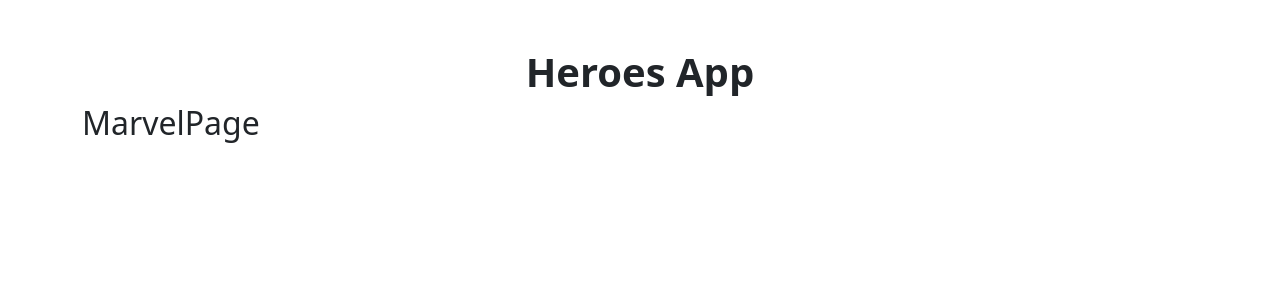
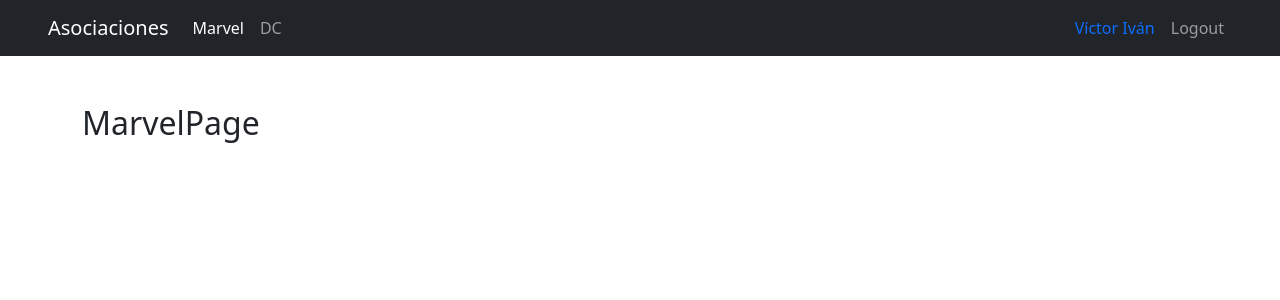
Before and after one commit to victorivanlopezlearning/heroes-app-react, a React (Vite) app: page /marvel in a window 1280 px wide. Shown: the top 300 px of the page. Built offline with nearby package versions, Linux system fonts and the light colour scheme.

Commit message:
Created: Navbar

```diff
--- a/src/HeroesApp.jsx
+++ b/src/HeroesApp.jsx
@@ -1,13 +1,16 @@
 import { Outlet } from "react-router-dom"
+import { Navbar } from './ui';
 
 export const HeroesApp = () => {
   return (
-    <div className="container mt-5">
-      <h1 className="fw-bold text-center">Heroes App</h1>
+    <>
+      <header>
+        <Navbar />
+      </header>
 
-      <main>
+      <main className="container mt-5">
         <Outlet />
       </main>
-    </div>
+    </>
   )
 }
--- /dev/null
+++ b/src/ui/components/Navbar.jsx
@@ -0,0 +1,50 @@
+import { Link, NavLink } from 'react-router-dom';
+
+export const Navbar = () => {
+  return (
+    <nav className="navbar navbar-expand-sm navbar-dark bg-dark px-5">
+
+      <Link
+        className="navbar-brand"
+        to="/"
+      >
+        Asociaciones
+      </Link>
+
+      <div className="navbar-collapse">
+        <div className="navbar-nav">
+
+          <NavLink
+            className={({ isActive }) => `nav-item nav-link ${isActive ? 'active' : ''}`}
+            to="/marvel"
+          >
+            Marvel
+          </NavLink>
+
+          <NavLink
+            className={({ isActive }) => `nav-item nav-link ${isActive ? 'active' : ''}`}
+            to="/dc"
+          >
+            DC
+          </NavLink>
+        </div>
+      </div>
+
+      <div className="navbar-collapse collapse w-100 order-3 dual-collapse2 d-flex justify-content-end">
+        <ul className="navbar-nav ml-auto">
+          <span
+            className='nav-item nav-link text-primary'
+          >
+            Víctor Iván
+          </span>
+
+          <button
+            className='nav-item nav-link btn'
+          >
+            Logout
+          </button>
+        </ul>
+      </div>
+    </nav>
+  )
+}
--- /dev/null
+++ b/src/ui/components/index.js
@@ -0,0 +1,2 @@
+
+export * from './Navbar';
--- /dev/null
+++ b/src/ui/index.js
@@ -0,0 +1,2 @@
+
+export * from './components';
```
